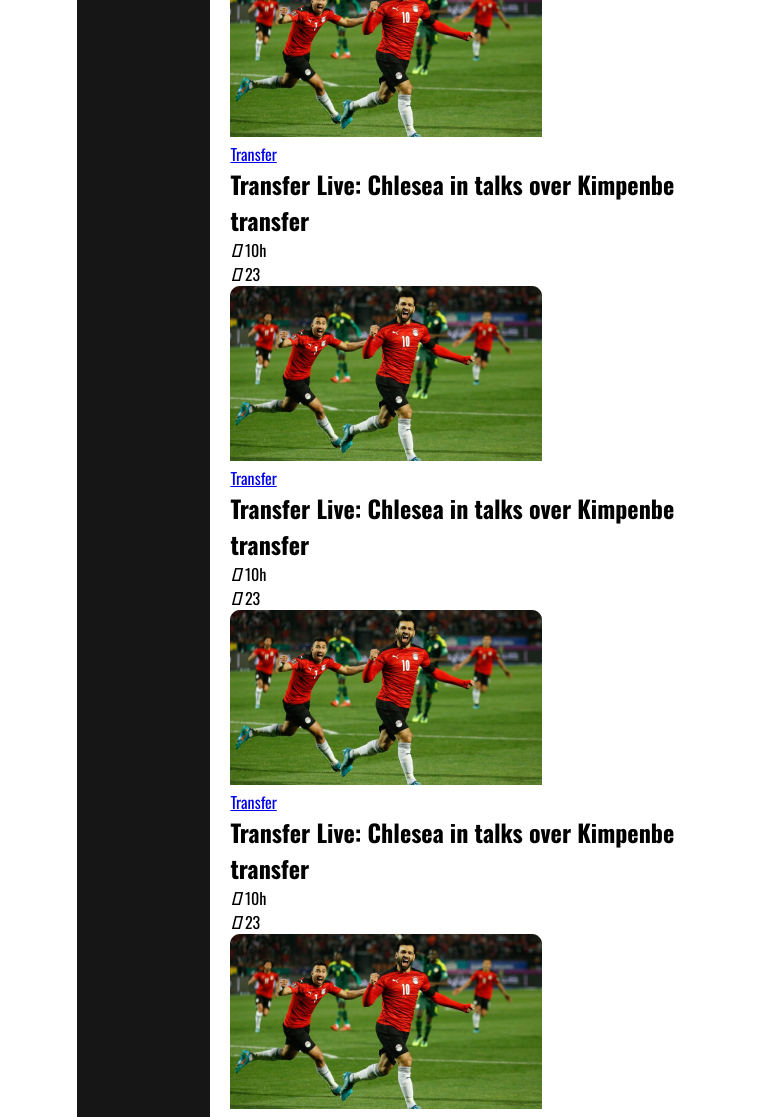
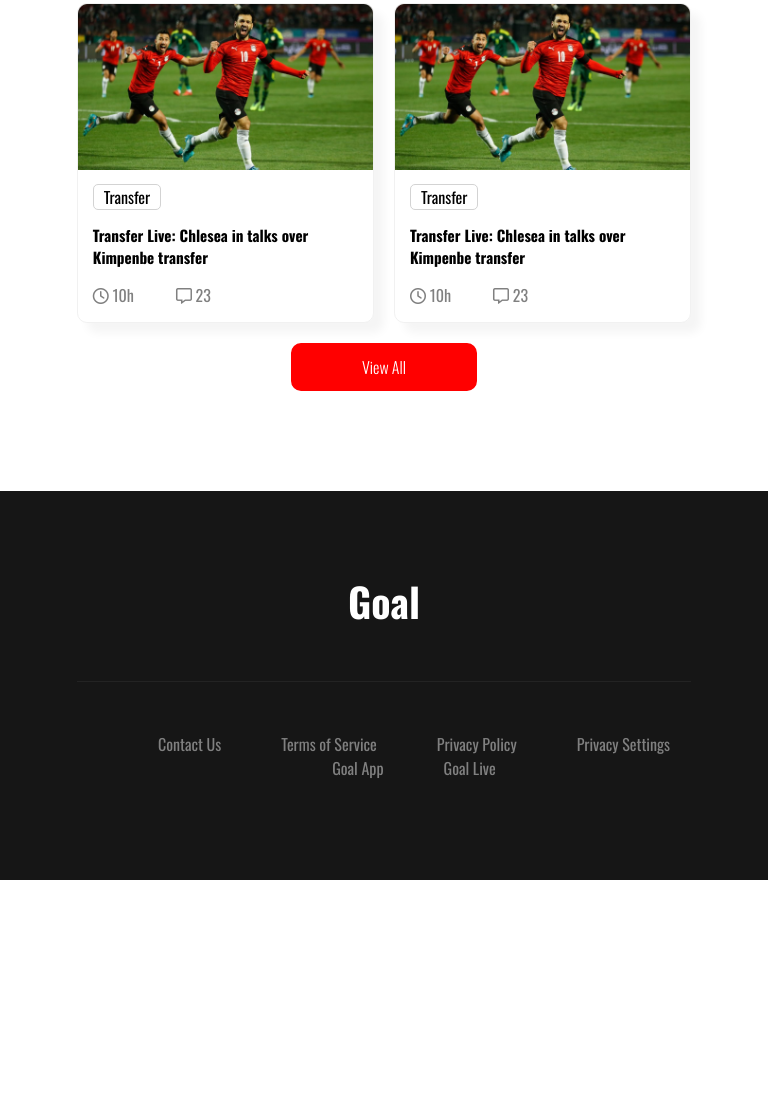
Before and after one commit to sowmitraguho/world-cup, a plain HTML site: page index.html in a window 768 px wide. Shown: the part 1469-2586 px from the top of the page. After the commit the page ends 2349 px from the top, so only its background shows below. Drawn offline with nearby package versions, Linux system fonts and the light colour scheme.

Commit message:
media query start

```diff
--- a/index.html
+++ b/index.html
@@ -14,6 +14,7 @@
         integrity="sha512-KfkfwYDsLkIlwQp6LFnl8zNdLGxu9YAA1QvwINks4PhcElQSvqcyVLLD9aMhXd13uQjoXtEKNosOWaZqXgel0g=="
         crossorigin="anonymous" referrerpolicy="no-referrer" />
     <link rel="stylesheet" href="style.css">
+    <link rel="stylesheet" href="media.css">
 </head>
 
 <body>
@@ -54,10 +55,10 @@
                     </h2>
                     <div class="blog-footer">
                         <div class="blog-duration">
-                            <p><i class="fa-light fa-clock"></i> 10h</p>
+                            <p><i class="fa-regular fa-clock"></i> 10h</p>
                         </div>
                         <div class="blog-comment">
-                            <p><i class="fa-light fa-message"></i> 23</p>
+                            <p><i class="fa-regular fa-message"></i> 23</p>
                         </div>
                     </div>
                 </div>
@@ -72,10 +73,10 @@
                     </h2>
                     <div class="blog-footer">
                         <div class="blog-duration">
-                            <p><i class="fa-light fa-clock"></i> 10h</p>
+                            <p><i class="fa-regular fa-clock"></i> 10h</p>
                         </div>
                         <div class="blog-comment">
-                            <p><i class="fa-light fa-message"></i> 23</p>
+                            <p><i class="fa-regular fa-message"></i> 23</p>
                         </div>
                     </div>
                 </div>
@@ -90,10 +91,10 @@
                     </h2>
                     <div class="blog-footer">
                         <div class="blog-duration">
-                            <p><i class="fa-light fa-clock"></i> 10h</p>
+                            <p><i class="fa-regular fa-clock"></i> 10h</p>
                         </div>
                         <div class="blog-comment">
-                            <p><i class="fa-light fa-message"></i> 23</p>
+                            <p><i class="fa-regular fa-message"></i> 23</p>
                         </div>
                     </div>
                 </div>
@@ -108,10 +109,10 @@
                     </h2>
                     <div class="blog-footer">
                         <div class="blog-duration">
-                            <p><i class="fa-light fa-clock"></i> 10h</p>
+                            <p><i class="fa-regular fa-clock"></i> 10h</p>
                         </div>
                         <div class="blog-comment">
-                            <p><i class="fa-light fa-message"></i> 23</p>
+                            <p><i class="fa-regular fa-message"></i> 23</p>
                         </div>
                     </div>
                 </div>
@@ -126,10 +127,10 @@
                     </h2>
                     <div class="blog-footer">
                         <div class="blog-duration">
-                            <p><i class="fa-light fa-clock"></i> 10h</p>
+                            <p><i class="fa-regular fa-clock"></i> 10h</p>
                         </div>
                         <div class="blog-comment">
-                            <p><i class="fa-light fa-message"></i> 23</p>
+                            <p><i class="fa-regular fa-message"></i> 23</p>
                         </div>
                     </div>
                 </div>
@@ -144,10 +145,10 @@
                     </h2>
                     <div class="blog-footer">
                         <div class="blog-duration">
-                            <p><i class="fa-light fa-clock"></i> 10h</p>
+                            <p><i class="fa-regular fa-clock"></i> 10h</p>
                         </div>
                         <div class="blog-comment">
-                            <p><i class="fa-light fa-message"></i> 23</p>
+                            <p><i class="fa-regular fa-message"></i> 23</p>
                         </div>
                     </div>
                 </div>
@@ -162,10 +163,10 @@
                     </h2>
                     <div class="blog-footer">
                         <div class="blog-duration">
-                            <p><i class="fa-light fa-clock"></i> 10h</p>
+                            <p><i class="fa-regular fa-clock"></i> 10h</p>
                         </div>
                         <div class="blog-comment">
-                            <p><i class="fa-light fa-message"></i> 23</p>
+                            <p><i class="fa-regular fa-message"></i> 23</p>
                         </div>
                     </div>
                 </div>
@@ -180,10 +181,10 @@
                     </h2>
                     <div class="blog-footer">
                         <div class="blog-duration">
-                            <p><i class="fa-light fa-clock"></i> 10h</p>
+                            <p><i class="fa-regular fa-clock"></i> 10h</p>
                         </div>
                         <div class="blog-comment">
-                            <p><i class="fa-light fa-message"></i> 23</p>
+                            <p><i class="fa-regular fa-message"></i> 23</p>
                         </div>
                     </div>
                 </div>
@@ -198,16 +199,36 @@
                     </h2>
                     <div class="blog-footer">
                         <div class="blog-duration">
-                            <p><i class="fa-light fa-clock"></i> 10h</p>
+                            <p><i class="fa-regular fa-clock"></i> 10h</p>
                         </div>
                         <div class="blog-comment">
-                            <p><i class="fa-light fa-message"></i> 23</p>
+                            <p><i class="fa-regular fa-message"></i> 23</p>
                         </div>
                     </div>
                 </div>
+
+            </div>
+            <a href="#" class="btn4">View All</a>
+        </div>
+    </main>
+    <footer>
+        <div class="footer">
+            <h2 class="footer-title">
+                Goal
+            </h2>
+            <div class="hr"></div>
+            <div class="footer-items">
+                <ul class="footer-items">
+                    <li><a href="#" class="footer-item">Contact Us</a></li>
+                    <li><a href="#" class="footer-item">Terms of Service</a></li>
+                    <li><a href="#" class="footer-item">Privacy Policy </a></li>
+                    <li><a href="#" class="footer-item">Privacy Settings </a></li>
+                    <li><a href="#" class="footer-item">Goal App</a></li>
+                    <li><a href="#" class="footer-item">Goal Live</a></li>
+                </ul>
             </div>
         </div>
-    </main>
+    </footer>
 </body>
 
 </html>
--- /dev/null
+++ b/media.css
@@ -0,0 +1,50 @@
+/* Small devices (portrait tablets and large phones, 600px and up) */
+@media only screen and (min-width: 600px) and (max-width: 768px) {
+    .top-title {
+        font-size: 2.5em;
+    }
+    .top-description {
+
+        text-overflow: ellipsis;
+    }
+    .page-section {
+        display: block;
+    }
+    .pages{
+        flex-direction: row;
+        width: 100%;
+        background-color: #FFF;
+    }
+    .btn2{
+        border: 1px solid rgba(0, 0, 0, 0.096);
+        margin: 0;
+    }
+    .btn2:first-child{
+        margin-right: 10px;
+    }
+    .btn2:last-child{
+        margin-left: 10px;
+    }
+    .active {
+        border: 0px;
+    }
+    .blogs{
+        grid-template-columns: repeat(2, 1fr);
+
+    }
+    .blog:nth-last-child(-n+3) {
+        display: none;
+    }
+    .btn4{
+        display: block;
+        width: 20%;
+        text-align: center;
+        margin: 20px auto;
+        margin-bottom: 5px;
+    }
+    .footer-items {
+        width: 90%;
+        flex-wrap: wrap;
+
+    }
+}
--- a/style.css
+++ b/style.css
@@ -55,7 +55,7 @@
     display: grid;
     grid-template-columns: 25% 75%;
     justify-content: center;
-    margin: 20px auto;
+    margin: 100px auto;
 }
 .pages{
     background-color: #161616;
@@ -65,6 +65,7 @@
     align-items: center;
     border-radius: 10px;
     padding: 10px 0;
+    height: fit-content;
 }
 
 .btn2{
@@ -75,3 +76,87 @@
     border-radius: 10px;
     text-align: center;
 }
+.active{
+    background-color: red;
+    color: white;
+}
+.blogs{
+    width: 100%;
+    display: grid;
+    grid-template-columns: repeat(3, 1fr);
+    grid-gap: 20px;
+}
+
+.blog{
+    border: 1px solid rgba(211, 211, 211, 0.308);
+    border-radius: 10px;
+    box-sizing: border-box;
+    box-shadow: 10px 10px 10px whitesmoke;
+}
+
+.blog img{
+    width: 100%;
+    margin-bottom: 10px;
+}
+
+.blog h2{
+    font-size: 0.95em;
+    margin-left: 15px;
+    margin-top: 15px;
+}
+.btn3{
+    text-decoration: none;
+    color: black;
+    padding: 0 10px;
+    margin: 15px;
+    border: 1px solid lightgray;
+    border-radius: 5px;
+}
+.blog-footer{
+    width: 40%;
+    margin: 15px;
+    display: flex;
+    justify-content: space-between;
+    color: gray;
+}
+.btn4 {
+    display: none;
+    text-decoration: none;
+    /* font-size: 18px; */
+    font-weight: lighter;
+    padding: 10px 30px;
+    border: 2px solid red;
+    border-radius: 10px;
+    background-color: red;
+    color: white;
+}
+.footer{
+    background-color: #161616;
+    color: white;
+    text-align: center;
+}
+.footer-title{
+    padding-top: 80px;
+    font-size: 40px;
+    margin-bottom: 50px;
+}
+.hr{
+    width: 80%;
+    height: 1px;
+    margin: 0 auto;
+    background-color: rgba(211, 211, 211, 0.068);
+    margin-bottom: 50px;
+}
+.footer-items {
+    width: 100%;
+    margin: 0 auto;
+    list-style: none;
+    display: flex;
+    justify-content: center;
+    padding-bottom: 50px;
+}
+.footer-item {
+    text-decoration: none;
+    margin-left: 60px;
+    color: gray;
+}
```
